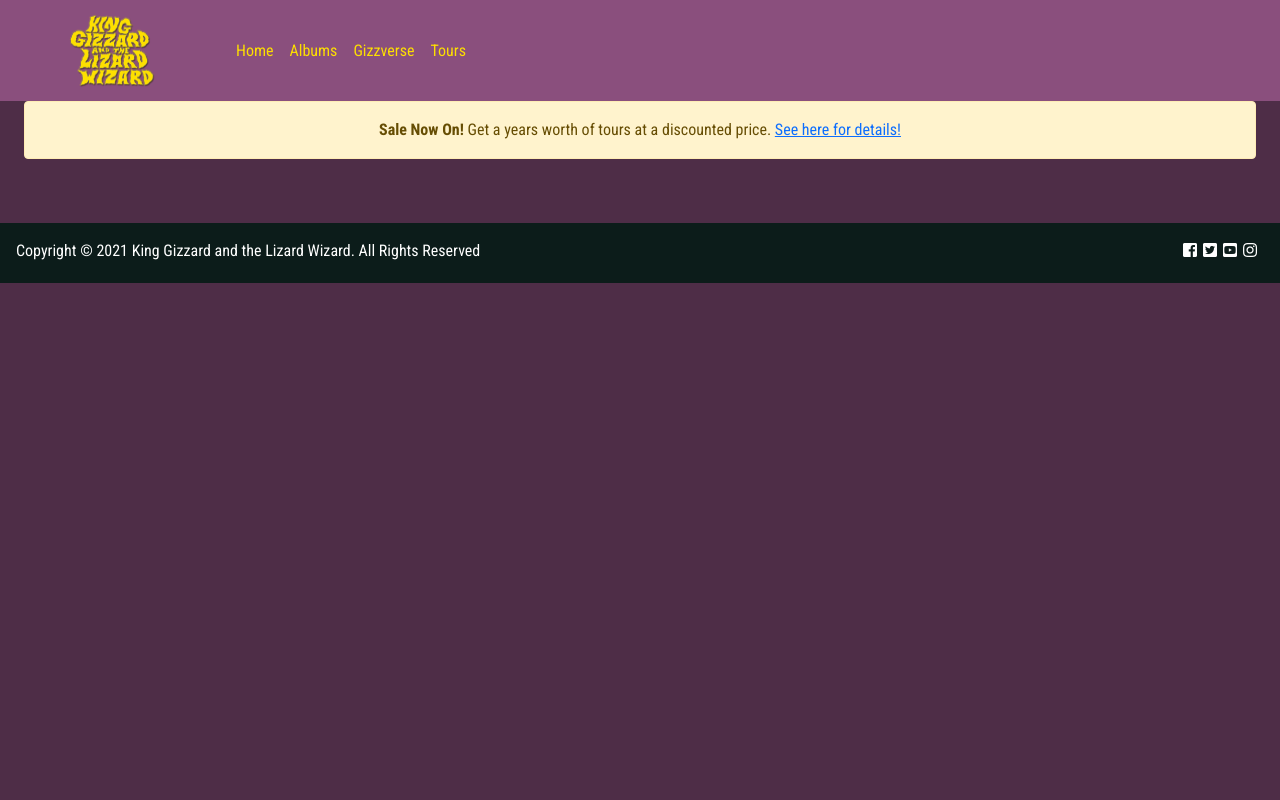
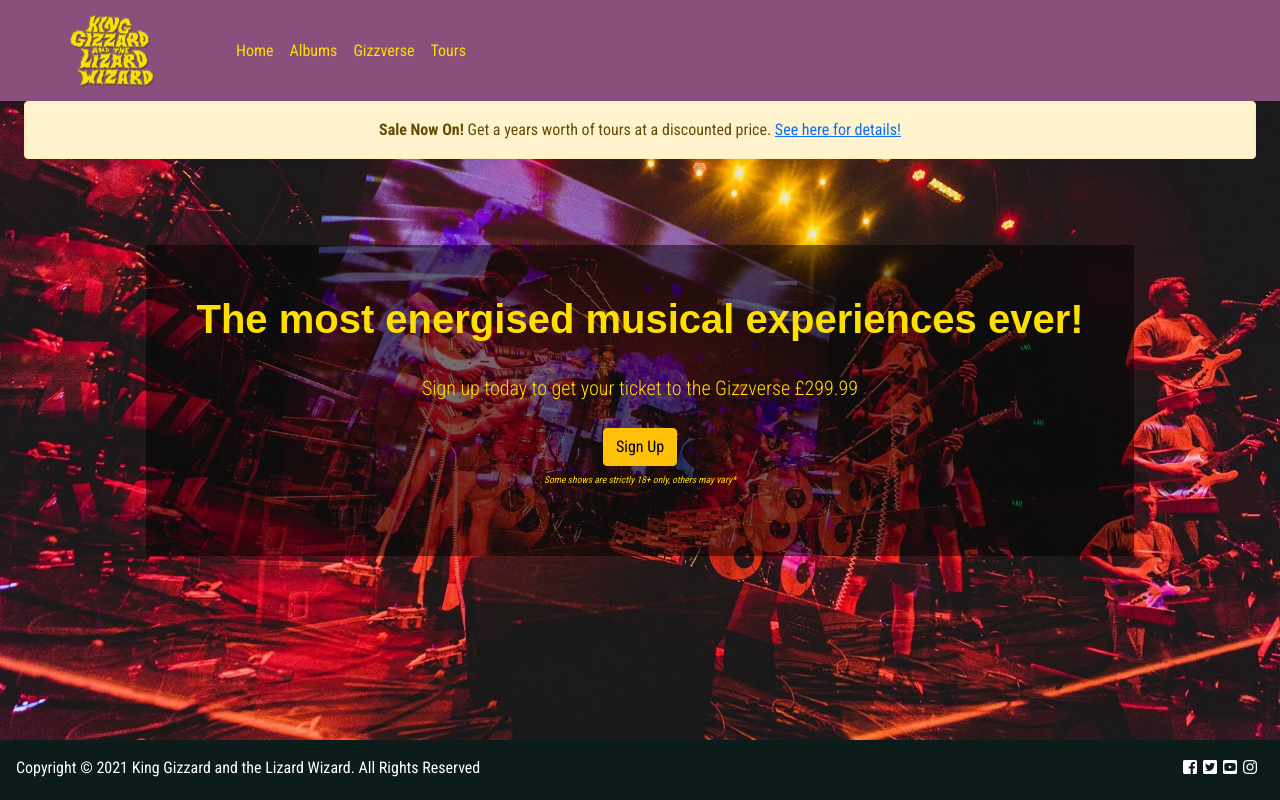
Before and after one commit to AlienatedSoftware/First-Milestone-Project-King-Gizzard, a plain HTML site: page tours.html in a window 1280 px wide. Drawn offline with nearby package versions, Linux system fonts and the light colour scheme; a web font is replaced by a local one.

Commit message:
added hero image to tours.html

```diff
--- a/assets/css/style.css
+++ b/assets/css/style.css
@@ -131,6 +131,50 @@ p {
     padding: 12px;
 }
 
+/*-----------------------------------Tour Callout-----------------------------------*/
+
+.callout-container {
+    height: 100vh;
+
+    background: url(/assets/images/concert.jpeg) no-repeat bottom right fixed;
+    -webkit-background-size: cover;
+    -moz-background-size: cover;
+    -o-background-size: cover;
+    background-size: cover;
+
+    display: flex;
+    align-items: center;
+    justify-content: center;
+
+    position: absolute;
+    top: 0;
+    left: 0;
+
+    z-index: -1;
+}
+
+.jumbotron h1 {
+    color: #FDDF00;
+    font-weight: bold;
+    margin-bottom: 30px;
+}
+
+.jumbotron .lead {
+    color: #FDDF00;
+    margin: 25px 0;
+}
+
+.jumbotron small {
+    font-size: 60%;
+    font-style: italic;
+    color: #FDDF00;
+}
+
+.callout {
+    background-color: rgba(0, 0, 0, 0.5);
+    padding: 50px;
+}
+
 /*-----------------------------------Footer-----------------------------------*/
 
 footer {
--- a/tours.html
+++ b/tours.html
@@ -43,10 +43,25 @@
         </div>
     </div>
 
+    <!--Callout-->
+    <div class="container-fluid callout-container">
+        <div class="row">
+            <div class="col-12">
+                <section class="callout jumbotron text-center">
+                    <h1 class="jumbotron-header">The most energised musical experiences ever!</h1>
+                    <p class="lead">Sign up today to get your ticket to the Gizzverse £299.99</p>
+                    <button type="button" class="btn btn-warning">Sign Up</button>
+                    <p class="text-muted"><small>Some shows are strictly 18+ only, others may vary*</small></p>
+                </section>
+            </div>
+        </div>
+    </div>
+
     <!--Tours-->
 
+
     <!--Footer-->
-    <footer class="mt-5">
+    <footer class="mt-5 fixed-bottom">
         <div class="footer-socials">
             <ul class="social-networks">
                 <li><a href="https://www.facebook.com" target="_blank"><i class="fab fa-facebook-square"></i></a></li>
```
Also changed, not shown: assets/images/concert.jpeg (added).
